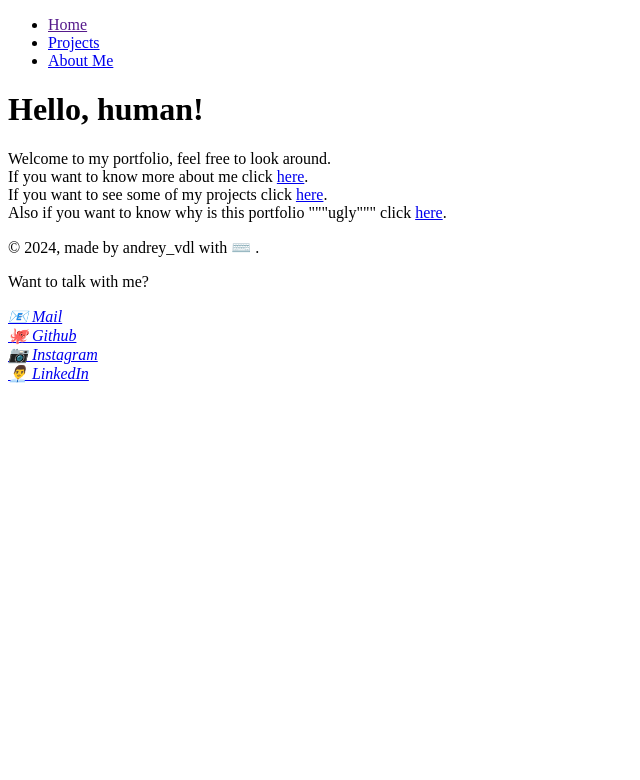
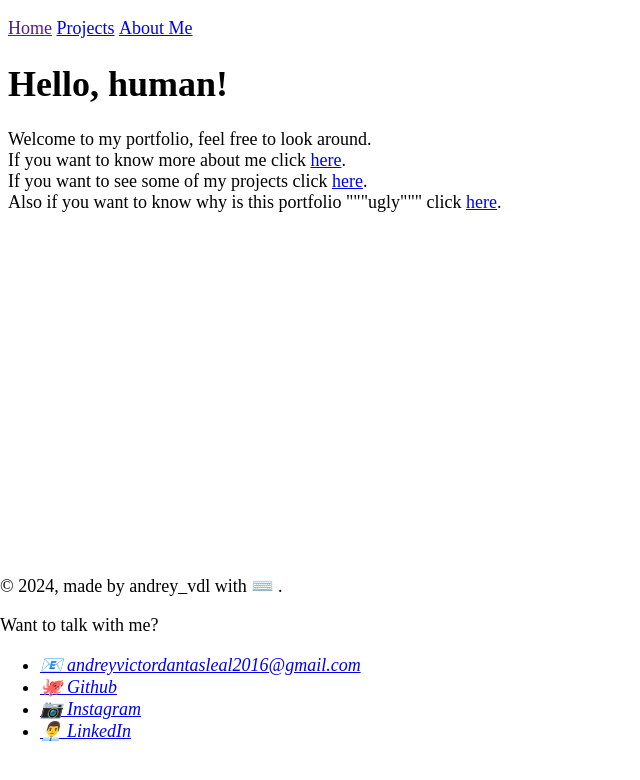
Before and after one commit to andreyvdl/portfolio, a plain HTML site: page index.html in a window 1280 px wide. Shown: the whole page, without its empty margins (0-640 px from the left). Drawn offline with Linux system fonts and the light colour scheme.

Commit message:
Fix (html & js) files
Fixed the style of the about_me.html and index.html.
Also changed some things on the footer.js

```diff
--- a/css/style.css
+++ b/css/style.css
@@ -0,0 +1,17 @@
+.closeToLeft {
+	padding-left: 0;
+	left: 0;
+}
+
+.stickFooter {
+	position: fixed;
+	bottom: 5%;
+}
+
+.fontBig {
+	font-size: large;
+}
+
+.makeItInline {
+	display: inline;
+}
--- a/html/about_me.html
+++ b/html/about_me.html
@@ -1,14 +1,14 @@
-
 <!DOCTYPE html>
 <html lang="en-US">
 	<head>
 		<meta charset="UTF-8" />
 		<meta name="viewport" content="width=device-width, initial-scale=1.0" />
 		<title>Curious about me?</title>
+		<script src="../js/components/footer.js"></script>
+		<link rel="stylesheet" href="../css/style.css" />
 		<link rel="icon" href="../assets/icons/technologist/favicon.ico" />
-		<script src="../js/components/footer.js"></script>
 	</head>
-	<body>
+	<body class="fontBig">
 		<nav>
 			<ul>
 				<li><a href="../">Home</a></li>
@@ -54,6 +54,6 @@
 			<li>Bash</li>
 		</ul>
 
-		<x-footer></x-footer>
+		<x-footer class="stickFooter closeToLeft"></x-footer>
 	</body>
 </html>
--- a/index.html
+++ b/index.html
@@ -4,15 +4,16 @@
 		<meta charset="UTF-8" />
 		<meta name="viewport" content="width=device-width, initial-scale=1.0" />
 		<title>Andrey Portfolio</title>
+		<script src="js/components/footer.js"></script>
 		<link rel="icon" href="assets/icons/card_index/favicon.ico" />
-		<script src="js/components/footer.js"></script>
+		<link rel="stylesheet" href="css/style.css"
 	</head>
-	<body>
+	<body class="fontBig">
 		<nav>
-			<ul>
-				<li><a href="">Home</a></li>
-				<li><a href="html/projects.html">Projects</a></li>
-				<li><a href="html/about_me.html">About Me</a></li>
+			<ul class="closeToLeft">
+				<li class="makeItInline"><a href="">Home</a></li>
+				<li class="makeItInline"><a href="html/projects.html">Projects</a></li>
+				<li class="makeItInline"><a href="html/about_me.html">About Me</a></li>
 			</ul>
 		</nav>
 
@@ -31,6 +32,6 @@
 			<a href="https://plainvanillaweb.com">here</a>.
 		</p>
 
-		<x-footer></x-footer>
+		<x-footer class="stickFooter closeToLeft"></x-footer>
 	</body>
 </html>
--- a/js/components/footer.js
+++ b/js/components/footer.js
@@ -14,18 +14,28 @@ class FooterComponent extends HTMLElement
 			</p>
 			<p>Want to talk with me?</p>
 			<address>
+				<ul>
+					<li>
 						<a href=${mail}>
-					📧 Mail
-				</a><br />
+							📧 ${mail.substring("mailto:".length)}
+						</a>
+					</li>
+					<li>
 						<a href=${git}>
 							🐙 Github
-				</a><br />
+						</a>
+					</li>
+					<li>
 						<a href=${insta}>
 							📷 Instagram
-				</a><br />
+						</a>
+					</li>
+					<li>
 						<a href=${link}>
 							👨‍💼 LinkedIn
 						</a>
+					</li>
+				</ul>
 			</address>`;
 	}
 }
```
Also changed, not shown: html/projects.html (+18 -0 lines). Lines whose indentation alone changed are shown as unchanged.
